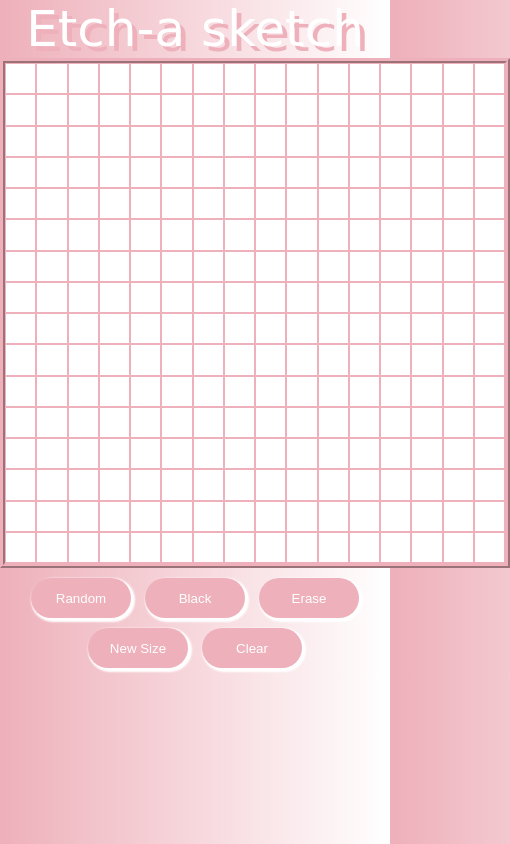
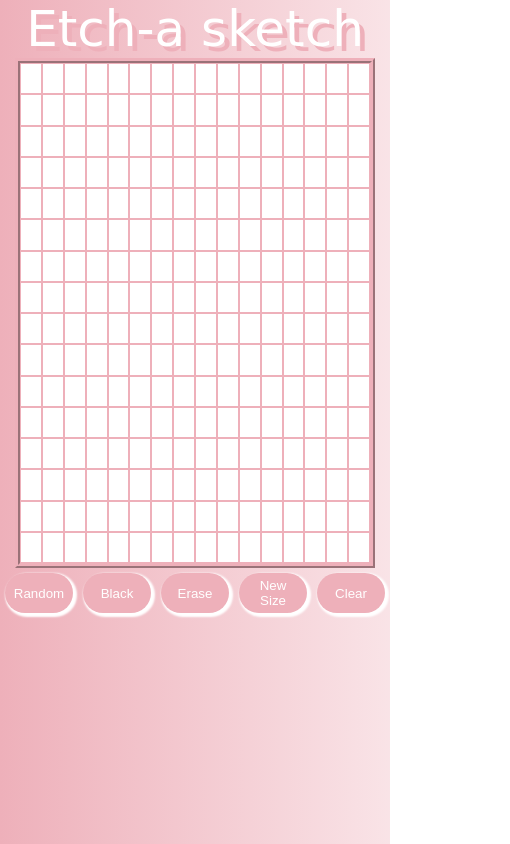
Before and after one commit to Rahaf-96/Etch-a-Sketch, a plain HTML site: page index.html in a window 390 px wide. Shown: the whole page, 510 px wide, since content can reach past the window. Drawn offline with Linux system fonts and the light colour scheme.

Commit message:
Update style.css

```diff
--- a/style.css
+++ b/style.css
@@ -57,3 +57,22 @@ button:active {
     background-color: white;
     border: 1px solid rgb(238, 176, 186);
 }
+
+
+@media (max-width:500px) {
+    /* For mobile phones: */
+    body {
+    background-size: 600px 1180px;
+    }
+    .buttons{
+        display: flex;
+        flex-direction: row;
+        margin: auto;
+    }
+
+    #container{
+        width: 350px;
+        height: 500px;
+    }
+
+  }
```
